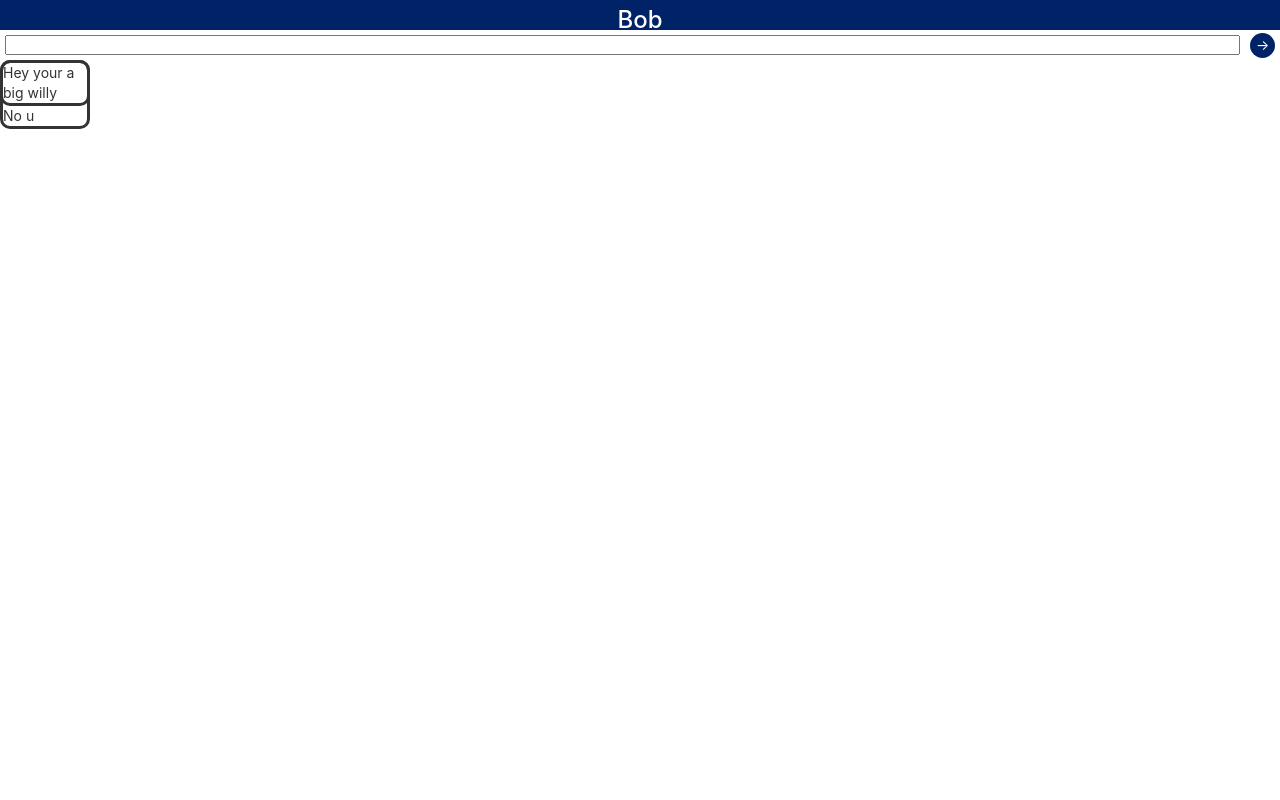
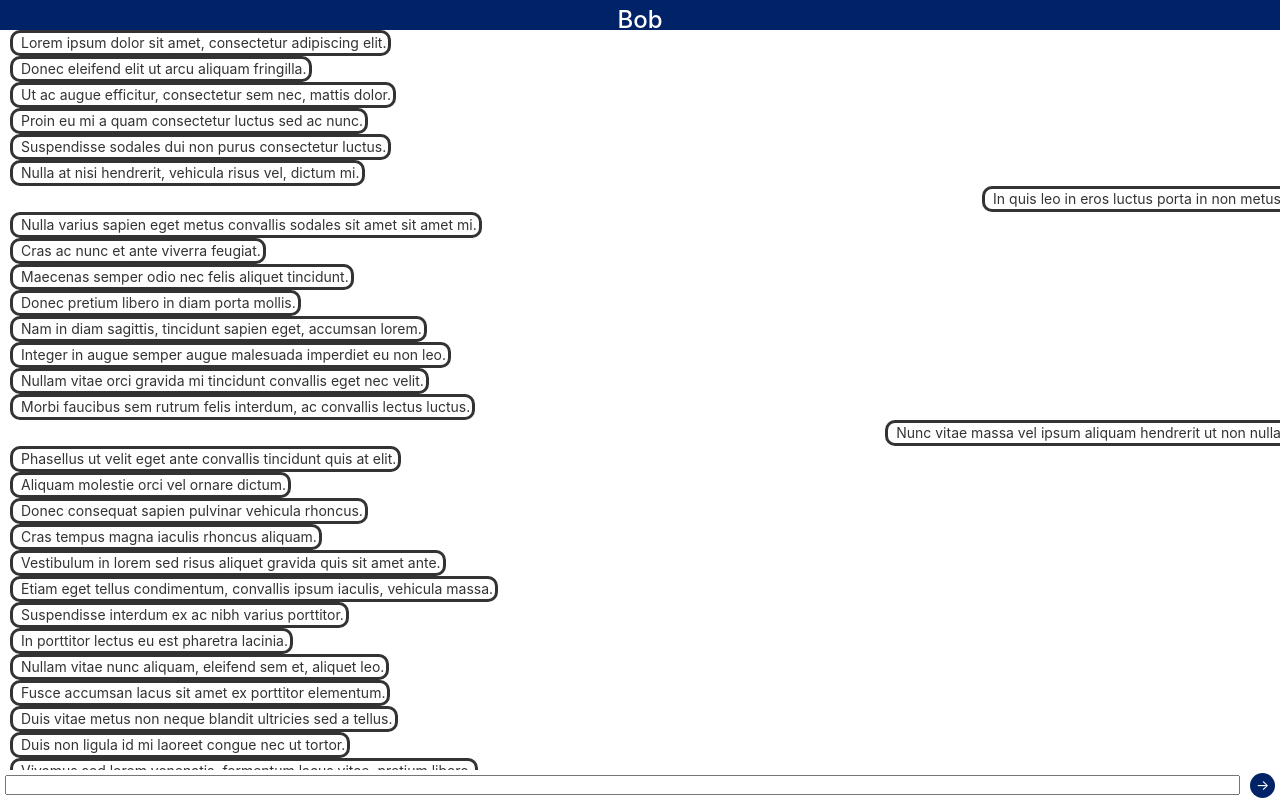
Before and after one commit to shadowdrakon99/Chatroom, a React (Create React App) app: page / in a window 1280 px wide. Built offline with nearby package versions, Linux system fonts and the light colour scheme.

Commit message:
Its almost done, just need to put the peices together

```diff
--- a/src/App.css
+++ b/src/App.css
@@ -1,32 +1,6 @@
 .App {
-  text-align: center;
+  height:100vh;
+  width:100vw;
+  display:flex;
+  flex-direction:column;
 }
-
-.App-logo {
-  animation: App-logo-spin infinite 20s linear;
-  height: 40vmin;
-}
-
-.App-header {
-  background-color: #282c34;
-  min-height: 100vh;
-  display: flex;
-  flex-direction: column;
-  align-items: center;
-  justify-content: center;
-  font-size: calc(10px + 2vmin);
-  color: white;
-}
-
-.App-link {
-  color: #61dafb;
-}
-
-@keyframes App-logo-spin {
-  from {
-    transform: rotate(0deg);
-  }
-  to {
-    transform: rotate(360deg);
-  }
-}
--- a/src/App.js
+++ b/src/App.js
@@ -27,10 +27,10 @@ class App2 extends Component {
   render() {
 
     return(
-      <div>
+      <div className="App">
         <Header screenName={this.state.screenName} />
+        <Messages/>
         <TextInput />
-        <Messages text1="Hey your a big willy"text2="No u"/>
       </div>
     )
 
--- a/src/BubbleChat/BubbleChatMe.js
+++ b/src/BubbleChat/BubbleChatMe.js
@@ -1,17 +1,25 @@
 import React, { Component } from 'react';
 
+const bubbleChatStyles = {
+  borderStyle:'solid',
+  maxWidth:"60vw",
+  borderRadius: '10px',
+  paddingRight:'2px',
+  paddingLeft:'8px'
+}
 
 class BubbleChatMe extends Component {
   render(){
-    const message = this.props.text
-  return(
+    const { message } = this.props
 
-        <div style= {{float:'left',borderStyle:'solid',width:'90px', borderRadius: '10px'}} >
-        {message}
+    const side = this.props.me ? "flex-end" : "flex-start"
+
+    return(
+        <div style={{...bubbleChatStyles, alignSelf: side }} >
+          {message}
         </div>
+    )
 
-  )
-
-}
+  }
 }
 export default BubbleChatMe
--- a/src/BubbleChat/BubbleChatThem.js
+++ /dev/null
@@ -1,18 +0,0 @@
-import React, { Component } from 'react';
-
-
-class BubbleChatThem extends Component {
-  render(){
-        const message = this.props.text1
-  return(
-
-        <div style= {{alignItems:'baseline',borderStyle:'solid',width:'90px', borderRadius: '10px'}} >
-        {message}
-        </div>
-
-
-  )
-
-}
-}
-export default BubbleChatThem
--- a/src/BubbleChat/Messages.js
+++ b/src/BubbleChat/Messages.js
@@ -1,7 +1,15 @@
 import React, { Component } from 'react';
-import BubbleChatThem from './BubbleChatThem'
-import BubbleChatMe from './BubbleChatMe'
+import BubbleChat from './BubbleChatMe'
+import fillerMessages from './fillerMessages';
 
+const messagesStyles = {
+  width:"100vw",
+  flex:1,
+  display:"flex",
+  flexDirection:"column",
+  overflow:"scroll",
+  marginLeft:"10px"
+}
 
 class Messages extends Component {
   render(){
@@ -9,10 +17,8 @@ class Messages extends Component {
     const message1 = this.props.text1
     const message2 = this.props.text2
   return(
-    <div>
-      <BubbleChatMe text={message1}/>
-
-      <BubbleChatThem text1={message2}/>
+    <div style={messagesStyles}>
+      { fillerMessages.map( v => <BubbleChat message={v.message} me={v.me} />)}
     </div>
   )
 
--- /dev/null
+++ b/src/BubbleChat/fillerMessages.js
@@ -0,0 +1,75 @@
+export default [
+  {message:"Lorem ipsum dolor sit amet, consectetur adipiscing elit.", me:false},
+{message:"Donec eleifend elit ut arcu aliquam fringilla.", me:false},
+{message:"Ut ac augue efficitur, consectetur sem nec, mattis dolor.", me:false},
+{message:"Proin eu mi a quam consectetur luctus sed ac nunc.", me:false},
+{message:"Suspendisse sodales dui non purus consectetur luctus.", me:false},
+{message:"Nulla at nisi hendrerit, vehicula risus vel, dictum mi.", me:false},
+{message:"In quis leo in eros luctus porta in non metus.", me:true},
+{message:"Nulla varius sapien eget metus convallis sodales sit amet sit amet mi.", me:false},
+{message:"Cras ac nunc et ante viverra feugiat.", me:false},
+{message:"Maecenas semper odio nec felis aliquet tincidunt.", me:false},
+{message:"Donec pretium libero in diam porta mollis.", me:false},
+{message:"Nam in diam sagittis, tincidunt sapien eget, accumsan lorem.", me:false},
+{message:"Integer in augue semper augue malesuada imperdiet eu non leo.", me:false},
+{message:"Nullam vitae orci gravida mi tincidunt convallis eget nec velit.", me:false},
+{message:"Morbi faucibus sem rutrum felis interdum, ac convallis lectus luctus.", me:false},
+{message:"Nunc vitae massa vel ipsum aliquam hendrerit ut non nulla.", me:true},
+{message:"Phasellus ut velit eget ante convallis tincidunt quis at elit.", me:false},
+{message:"Aliquam molestie orci vel ornare dictum.", me:false},
+{message:"Donec consequat sapien pulvinar vehicula rhoncus.", me:false},
+{message:"Cras tempus magna iaculis rhoncus aliquam.", me:false},
+{message:"Vestibulum in lorem sed risus aliquet gravida quis sit amet ante.", me:false},
+{message:"Etiam eget tellus condimentum, convallis ipsum iaculis, vehicula massa.", me:false},
+{message:"Suspendisse interdum ex ac nibh varius porttitor.", me:false},
+{message:"In porttitor lectus eu est pharetra lacinia.", me:false},
+{message:"Nullam vitae nunc aliquam, eleifend sem et, aliquet leo.", me:false},
+{message:"Fusce accumsan lacus sit amet ex porttitor elementum.", me:false},
+{message:"Duis vitae metus non neque blandit ultricies sed a tellus.", me:false},
+{message:"Duis non ligula id mi laoreet congue nec ut tortor.", me:false},
+{message:"Vivamus sed lorem venenatis, fermentum lacus vitae, pretium libero.", me:false},
+{message:"Pellentesque eget turpis commodo, dignissim eros ac, venenatis arcu.", me:false},
+{message:"Integer eu diam laoreet, accumsan est in, lobortis nibh.", me:false},
+{message:"Pellentesque accumsan eros id dui imperdiet, vel ultricies libero scelerisque.", me:false},
+{message:"Curabitur tempus tellus et lectus mollis pulvinar.", me:false},
+{message:"Praesent dictum nibh eget lacus malesuada suscipit.", me:false},
+{message:"Vivamus vehicula nulla dignissim auctor faucibus.", me:false},
+{message:"Proin iaculis velit at gravida euismod.", me:false},
+{message:"Nullam ut velit vitae lacus varius tincidunt eget sit amet est.", me:false},
+{message:"Etiam at lectus dignissim nisi vulputate suscipit sodales eu orci.", me:false},
+{message:"Integer sodales diam varius odio tincidunt, vitae pharetra lorem iaculis.", me:false},
+{message:"Curabitur vel ex vel ipsum egestas gravida egestas vel mi.", me:false},
+{message:"Pellentesque luctus velit tempor, sodales lacus eu, bibendum felis.", me:false},
+{message:"Aenean lacinia ante eu dapibus interdum.", me:false},
+{message:"Donec tincidunt sapien id maximus tempus.", me:false},
+{message:"Nunc sodales ante quis lobortis mollis.", me:false},
+{message:"Curabitur vitae metus et nulla varius eleifend.", me:false},
+{message:"Maecenas eu lorem ut libero luctus tristique.", me:false},
+{message:"Maecenas in libero in enim ornare malesuada.", me:false},
+{message:"Pellentesque rutrum nibh at ipsum vulputate sagittis sed a leo.", me:false},
+{message:"Nulla non mauris nec turpis venenatis sollicitudin nec hendrerit velit.", me:false},
+{message:"Donec ullamcorper velit sit amet aliquet consectetur.", me:false},
+{message:"Sed id libero et eros bibendum mollis id a velit.", me:false},
+{message:"Quisque vitae ligula eleifend, cursus libero in, imperdiet nibh.", me:false},
+{message:"Nulla quis arcu tempor, aliquet turpis congue, accumsan neque.", me:false},
+{message:"Vivamus laoreet ex eleifend nunc mollis, id fermentum lacus vestibulum.", me:false},
+{message:"Etiam nec felis ac massa bibendum dapibus non in urna.", me:false},
+{message:"Mauris egestas ante pellentesque metus semper, ut ullamcorper risus sollicitudin.", me:false},
+{message:"Nullam at tellus eget augue efficitur auctor.", me:false},
+{message:"Proin imperdiet nisl eu fermentum finibus.", me:false},
+{message:"Aliquam finibus lorem sit amet libero faucibus, id porta nisi faucibus.", me:false},
+{message:"Aliquam sit amet tellus aliquam, bibendum augue at, tincidunt lorem.", me:false},
+{message:"Nullam vel sapien ut dui interdum ultrices et et nisl.", me:false},
+{message:"Maecenas elementum lacus eget tortor egestas ultrices.", me:false},
+{message:"Sed egestas justo non venenatis ornare.", me:false},
+{message:"Ut et arcu vel leo sagittis blandit.", me:false},
+{message:"Sed nec dui finibus, commodo diam eu, dapibus ipsum.", me:false},
+{message:"Duis ut felis blandit, aliquet purus sed, aliquam sem.", me:false},
+{message:"Curabitur non nisl pretium, pretium tellus ut, malesuada lorem.", me:false},
+{message:"Maecenas sit amet felis ut lorem feugiat consequat quis quis velit.", me:false},
+{message:"Donec quis felis sed felis faucibus molestie nec id dui.", me:false},
+{message:"Donec hendrerit nunc et pellentesque posuere.", me:false},
+{message:"Donec condimentum velit eget aliquet gravida.", me:false},
+{message:"Phasellus dapibus elit vitae tempus malesuada.", me:false},
+{message:"Fusce aliquam lectus mollis arcu imperdiet, id convallis velit eleifend.", me:false},
+]
```
